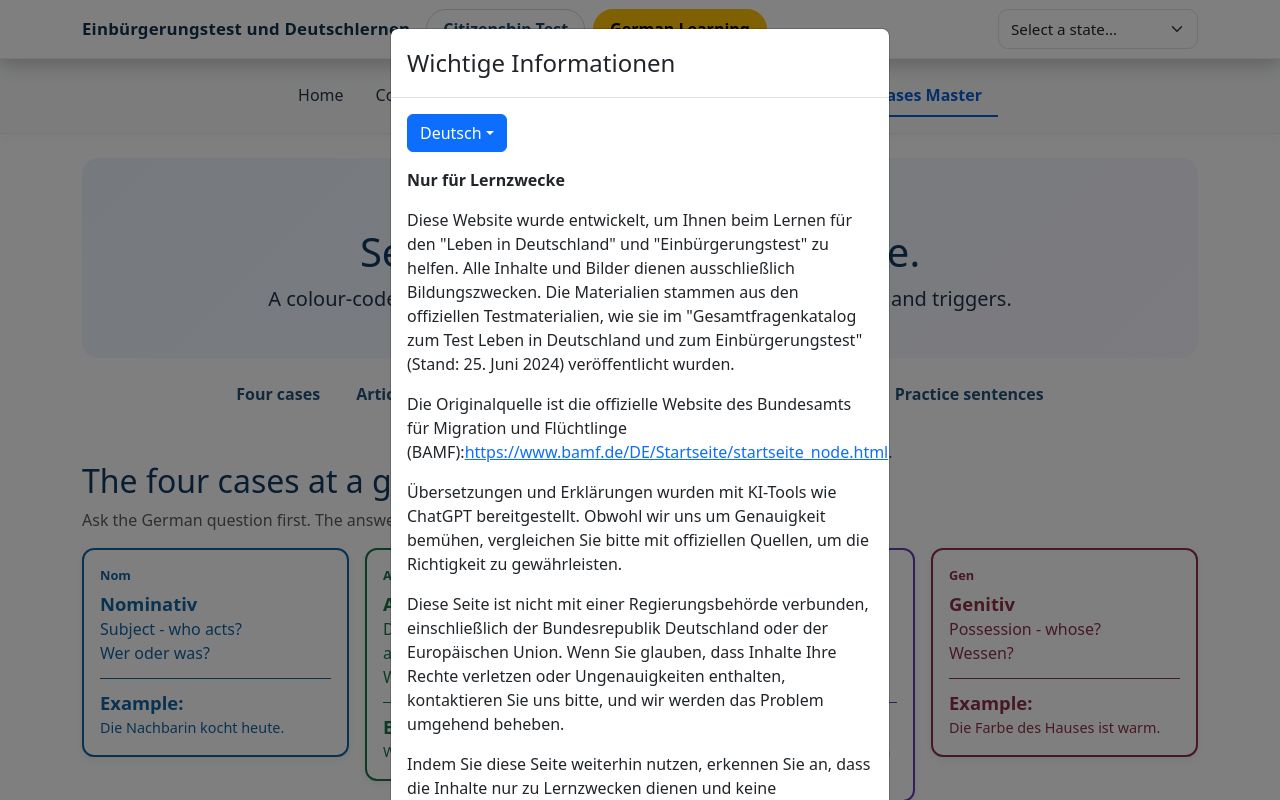
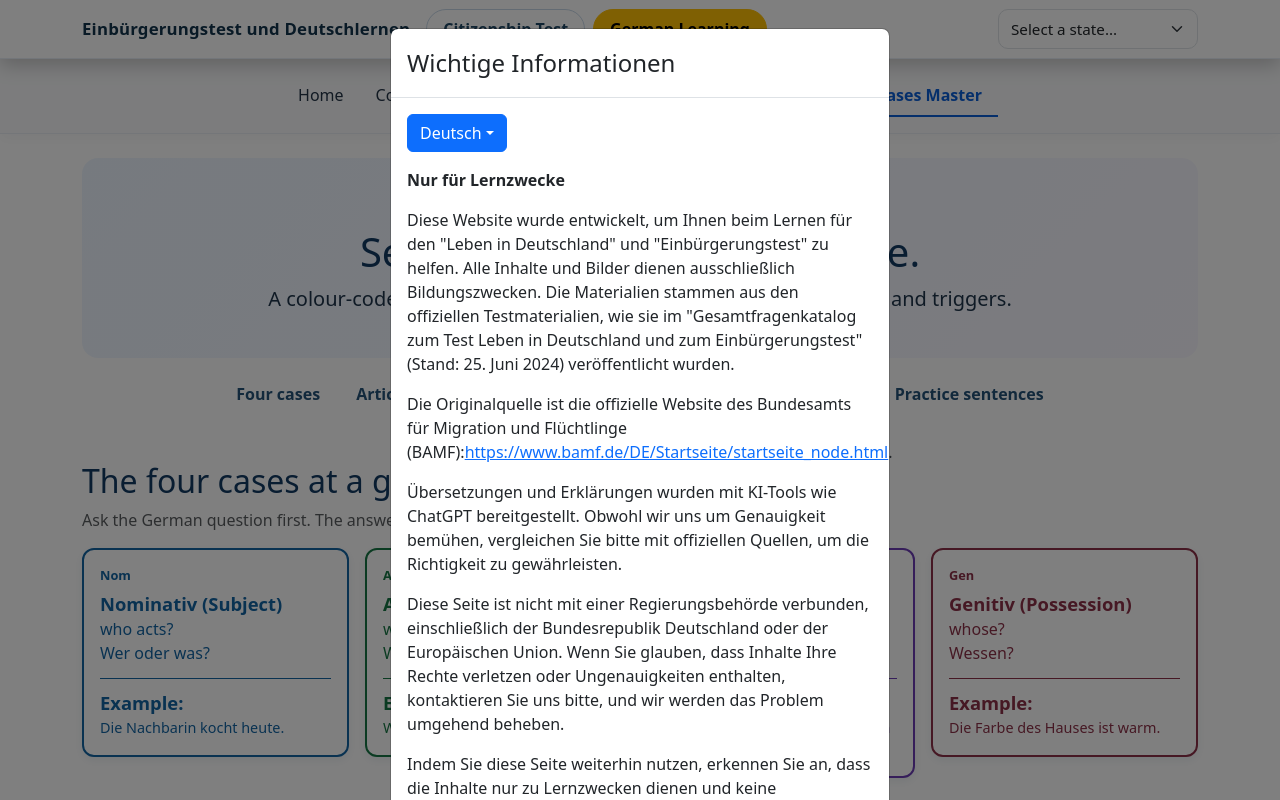
Before and after one commit to Prashant0690/einbuergerungstest-deutschlernen, a React (Create React App) app: page /einbuergerungstest-deutschlernen/german-cases in a window 1280 px wide. Shown: the top 800 px of the page. Built offline with nearby package versions, Linux system fonts and the light colour scheme.

Commit message:
Clarify German case labels and roles (#6)
Update the cases metadata in GermanCasesMasterPage to include role hints in the case names and simplify role descriptions for readability.

Co-authored-by: Copilot App <223556219+Copilot@users.noreply.github.com>

```diff
--- a/src/pages/GermanCasesMasterPage.js
+++ b/src/pages/GermanCasesMasterPage.js
@@ -3,10 +3,10 @@ import { Accordion, Button, Card, Col, Form, Nav, Row, Table } from "react-boots
 import "./GermanCasesMasterPage.css";
 
 const cases = [
-  { id: "nom", short: "Nom", name: "Nominativ", question: "Wer oder was?", role: "Subject - who acts?", example: "Die Nachbarin kocht heute.", color: "nom" },
-  { id: "acc", short: "Acc", name: "Akkusativ", question: "Wen oder was?", role: "Direct object - what is affected?", example: "Wir besuchen den neuen Markt.", color: "acc" },
-  { id: "dat", short: "Dat", name: "Dativ", question: "Wem?", role: "Indirect object - to or for whom?", example: "Der Arzt erklärt der Patientin den Plan.", color: "dat" },
-  { id: "gen", short: "Gen", name: "Genitiv", question: "Wessen?", role: "Possession - whose?", example: "Die Farbe des Hauses ist warm.", color: "gen" },
+  { id: "nom", short: "Nom", name: "Nominativ (Subject)", question: "Wer oder was?", role: "who acts?", example: "Die Nachbarin kocht heute.", color: "nom" },
+  { id: "acc", short: "Acc", name: "Akkusativ (Direct object)", question: "Wen oder was?", role: "what is affected?", example: "Wir besuchen den neuen Markt.", color: "acc" },
+  { id: "dat", short: "Dat", name: "Dativ (Indirect object)", question: "Wem?", role: "to or for whom?", example: "Der Arzt erklärt der Patientin den Plan.", color: "dat" },
+  { id: "gen", short: "Gen", name: "Genitiv (Possession)", question: "Wessen?", role: "whose?", example: "Die Farbe des Hauses ist warm.", color: "gen" },
 ];
 
 const articleCharts = {
```
